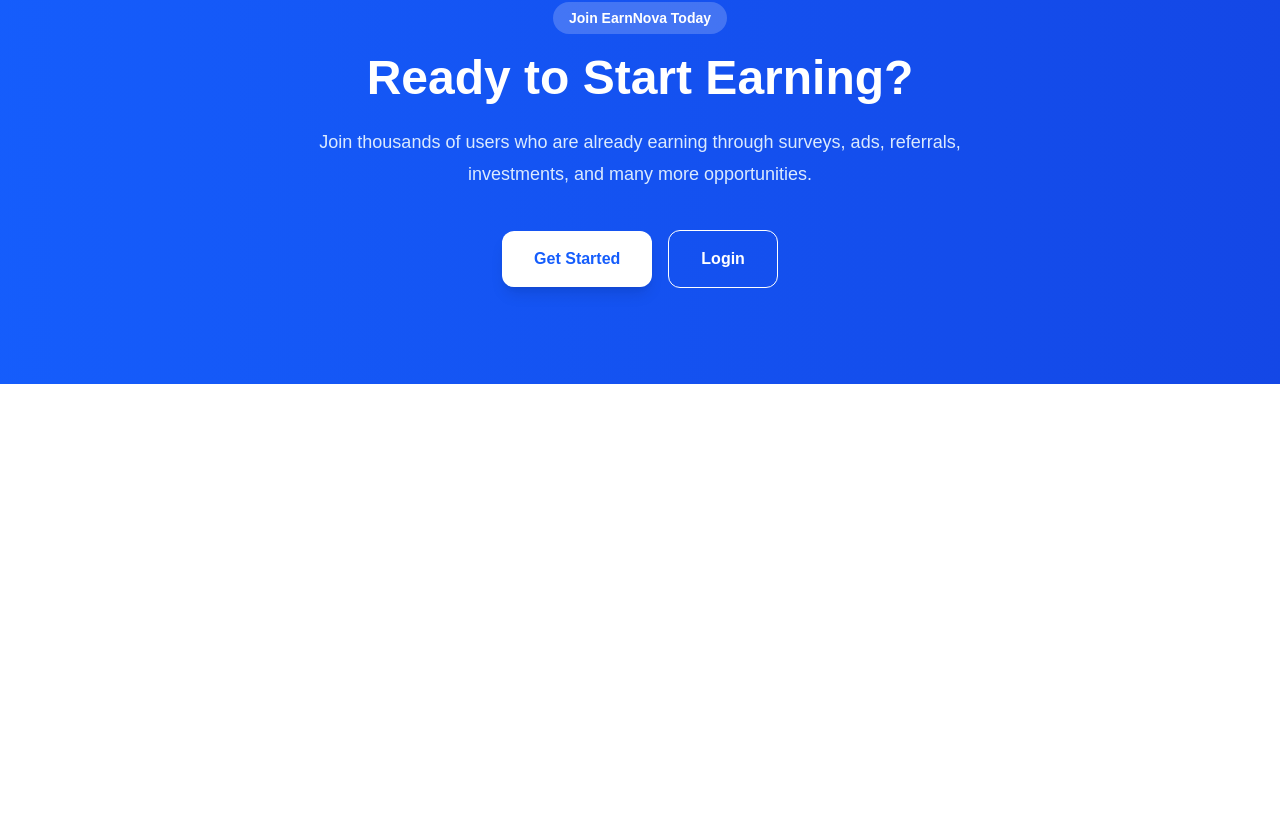
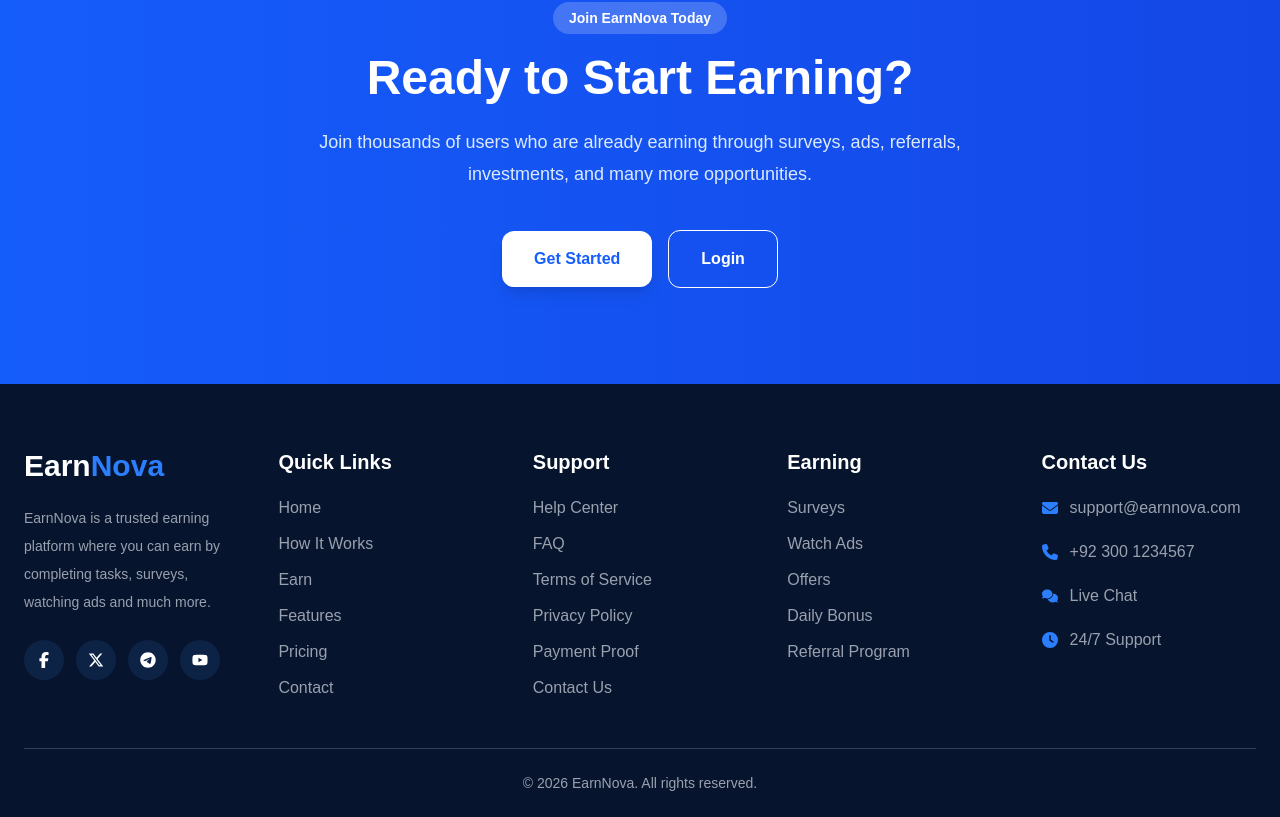
Before and after one commit to abdul8031/earnnova, a Next.js app: page / in a window 1280 px wide. Shown: the part 7649-8466 px from the top of the page. Before the commit the page ends 8033 px from the top, so only its background shows below. Built offline with nearby package versions, Linux system fonts and the light colour scheme.

Commit message:
Updated professional footer

```diff
--- a/app/page.tsx
+++ b/app/page.tsx
@@ -10,6 +10,7 @@
 import Testimonials from "@/components/Testimonials";
 import FAQ from "@/components/FAQ";
 import CTA from "@/components/CTA";
+import Footer from "@/components/Footer";
 export default function Home() {
   return (
     <>
@@ -25,6 +26,7 @@
       <Testimonials />
       <FAQ />
       <CTA />
+      <Footer />
     </>
   );
 }
--- a/components/Footer.tsx
+++ b/components/Footer.tsx
@@ -1,118 +1,173 @@
 import Link from "next/link";
 import {
-  Facebook,
-  Instagram,
-  Twitter,
-  Youtube,
-} from "lucide-react";
+  FaFacebookF,
+  FaXTwitter,
+  FaTelegram,
+  FaYoutube,
+  FaEnvelope,
+  FaPhone,
+  FaComments,
+  FaClock,
+} from "react-icons/fa6";
 
 export default function Footer() {
   return (
-    <footer className="bg-gray-950 text-gray-300">
-      <div className="mx-auto max-w-7xl px-6 py-16">
+    <footer className="bg-[#07142d] text-white pt-16 pb-6">
+      <div className="max-w-7xl mx-auto px-6">
 
-        <div className="grid gap-10 md:grid-cols-2 lg:grid-cols-4">
+        <div className="grid grid-cols-1 md:grid-cols-2 lg:grid-cols-5 gap-10">
 
-          {/* Brand */}
+          {/* Company */}
           <div>
             <h2 className="text-3xl font-bold text-white">
-              EarnNova
+              Earn<span className="text-blue-500">Nova</span>
             </h2>
 
-            <p className="mt-4 leading-7 text-gray-400">
-              EarnNova is a modern earning platform where users can earn
-              through surveys, ads, referrals, investments, and many more
-              opportunities.
+            <p className="text-gray-400 mt-5 text-sm leading-7">
+              EarnNova is a trusted earning platform where you can earn
+              by completing tasks, surveys, watching ads and much more.
             </p>
-          </div>
 
-          {/* Quick Links */}
-          <div>
-            <h3 className="mb-5 text-lg font-semibold text-white">
-              Quick Links
-            </h3>
+            <div className="flex gap-3 mt-6">
 
-            <div className="space-y-3">
-              <Link href="/" className="block hover:text-blue-400">
-                Home
-              </Link>
+              <a
+                href="#"
+                className="w-10 h-10 rounded-full bg-[#0d2346] hover:bg-blue-600 flex items-center justify-center transition"
+              >
+                <FaFacebookF />
+              </a>
 
-              <Link href="/login" className="block hover:text-blue-400">
-                Login
-              </Link>
+              <a
+                href="#"
+                className="w-10 h-10 rounded-full bg-[#0d2346] hover:bg-blue-600 flex items-center justify-center transition"
+              >
+                <FaXTwitter />
+              </a>
 
-              <Link href="/signup" className="block hover:text-blue-400">
-                Sign Up
-              </Link>
+              <a
+                href="#"
+                className="w-10 h-10 rounded-full bg-[#0d2346] hover:bg-blue-600 flex items-center justify-center transition"
+              >
+                <FaTelegram />
+              </a>
 
-              <Link href="/contact" className="block hover:text-blue-400">
-                Contact
-              </Link>
-            </div>
-          </div>
-
-          {/* Support */}
-          <div>
-            <h3 className="mb-5 text-lg font-semibold text-white">
-              Support
-            </h3>
-
-            <div className="space-y-3">
-              <Link href="/faq" className="block hover:text-blue-400">
-                FAQ
-              </Link>
-
-              <Link href="/privacy" className="block hover:text-blue-400">
-                Privacy Policy
-              </Link>
-
-              <Link href="/terms" className="block hover:text-blue-400">
-                Terms & Conditions
-              </Link>
-
-              <Link href="/cookies" className="block hover:text-blue-400">
-                Cookie Policy
-              </Link>
-            </div>
-          </div>
-
-          {/* Payment Methods */}
-          <div>
-            <h3 className="mb-5 text-lg font-semibold text-white">
-              Payment Methods
-            </h3>
-
-            <div className="space-y-3">
-              <p>EasyPaisa</p>
-              <p>JazzCash</p>
-              <p>USDT (TRC20)</p>
-            </div>
-
-            <div className="mt-6 flex gap-4">
-
-              <Link href="#">
-                <Facebook className="h-6 w-6 hover:text-blue-500" />
-              </Link>
-
-              <Link href="#">
-                <Instagram className="h-6 w-6 hover:text-pink-500" />
-              </Link>
-
-              <Link href="#">
-                <Twitter className="h-6 w-6 hover:text-sky-400" />
-              </Link>
-
-              <Link href="#">
-                <Youtube className="h-6 w-6 hover:text-red-500" />
-              </Link>
+              <a
+                href="#"
+                className="w-10 h-10 rounded-full bg-[#0d2346] hover:bg-red-600 flex items-center justify-center transition"
+              >
+                <FaYoutube />
+              </a>
 
             </div>
           </div>
 
+          {/* Quick Links */}
+
+          <div>
+            <h3 className="font-bold text-xl mb-5">Quick Links</h3>
+
+            <ul className="space-y-3 text-gray-400">
+
+              <li><Link href="/">Home</Link></li>
+
+              <li><Link href="/how-it-works">How It Works</Link></li>
+
+              <li><Link href="/earn">Earn</Link></li>
+
+              <li><Link href="/features">Features</Link></li>
+
+              <li><Link href="/pricing">Pricing</Link></li>
+
+              <li><Link href="/contact">Contact</Link></li>
+
+            </ul>
+
+          </div>
+
+          {/* Support */}
+
+          <div>
+
+            <h3 className="font-bold text-xl mb-5">Support</h3>
+
+            <ul className="space-y-3 text-gray-400">
+
+              <li><Link href="/help-center">Help Center</Link></li>
+
+              <li><Link href="/faq">FAQ</Link></li>
+
+              <li><Link href="/terms">Terms of Service</Link></li>
+
+              <li><Link href="/privacy-policy">Privacy Policy</Link></li>
+
+              <li><Link href="/payment-proof">Payment Proof</Link></li>
+
+              <li><Link href="/contact">Contact Us</Link></li>
+
+            </ul>
+
+          </div>
+
+          {/* Earning */}
+
+          <div>
+
+            <h3 className="font-bold text-xl mb-5">Earning</h3>
+
+            <ul className="space-y-3 text-gray-400">
+
+              <li><Link href="/surveys">Surveys</Link></li>
+
+              <li><Link href="/watch-ads">Watch Ads</Link></li>
+
+              <li><Link href="/offers">Offers</Link></li>
+
+              <li><Link href="/daily-bonus">Daily Bonus</Link></li>
+
+              <li><Link href="/referral">Referral Program</Link></li>
+
+            </ul>
+
+          </div>
+
+          {/* Contact */}
+
+          <div>
+
+            <h3 className="font-bold text-xl mb-5">Contact Us</h3>
+
+            <div className="space-y-5 text-gray-400">
+
+              <div className="flex gap-3">
+                <FaEnvelope className="mt-1 text-blue-500" />
+                <span>support@earnnova.com</span>
+              </div>
+
+              <div className="flex gap-3">
+                <FaPhone className="mt-1 text-blue-500" />
+                <span>+92 300 1234567</span>
+              </div>
+
+              <div className="flex gap-3">
+                <FaComments className="mt-1 text-blue-500" />
+                <span>Live Chat</span>
+              </div>
+
+              <div className="flex gap-3">
+                <FaClock className="mt-1 text-blue-500" />
+                <span>24/7 Support</span>
+              </div>
+
+            </div>
+
+          </div>
+
         </div>
 
-        <div className="mt-12 border-t border-gray-800 pt-6 text-center text-sm text-gray-500">
-          © {new Date().getFullYear()} EarnNova. All Rights Reserved.
+        <div className="border-t border-gray-700 mt-12 pt-6 text-center text-gray-400 text-sm">
+
+          © {new Date().getFullYear()} EarnNova. All rights reserved.
+
         </div>
 
       </div>
--- a/package.json
+++ b/package.json
@@ -13,7 +13,8 @@
     "lucide-react": "^1.23.0",
     "next": "16.2.10",
     "react": "19.2.4",
-    "react-dom": "19.2.4"
+    "react-dom": "19.2.4",
+    "react-icons": "^5.7.0"
   },
   "devDependencies": {
     "@tailwindcss/postcss": "^4",
```
Also changed, not shown: 1 other file (tests, documents, lock files or other folders).
